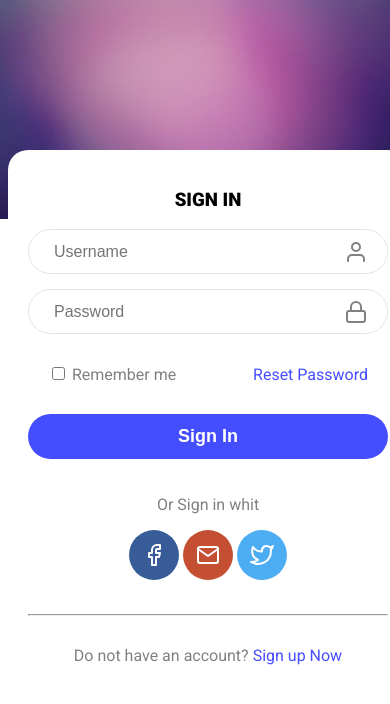
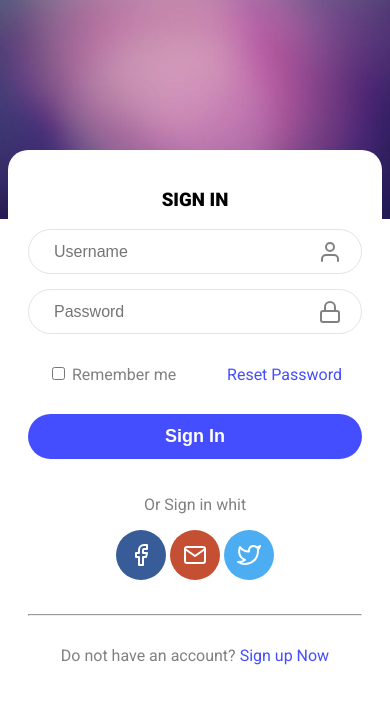
Before and after one commit to GustavoLOliveira/Formulario-Login, a plain HTML site: page index.html in a window 390 px wide. Drawn offline with nearby package versions, Linux system fonts and the light colour scheme.

Commit message:
Responsive

```diff
--- a/index.html
+++ b/index.html
@@ -2,7 +2,7 @@
 <html lang="pt-br">
 <head>
     <meta charset="UTF-8">
-    <meta name="viewport" content="width=device-width, initial-scale=1.0">
+    <meta name="viewport" content="width=device-width" >
     <meta http-equiv="X-UA-Compatible" content="IE=edge">
     <title>Sign In</title>
 
--- a/style.css
+++ b/style.css
@@ -147,5 +147,10 @@ hr {
     margin: auto; /*para ficar centralizado*/
 }
 
+@media screen and (max-width: 480px) {
+    .form-container{
+        width: 100%;
+    }
+}
 
 /* Projeto está no site pinspiry.com/forms-ui-kit-free-psd/ */
```
